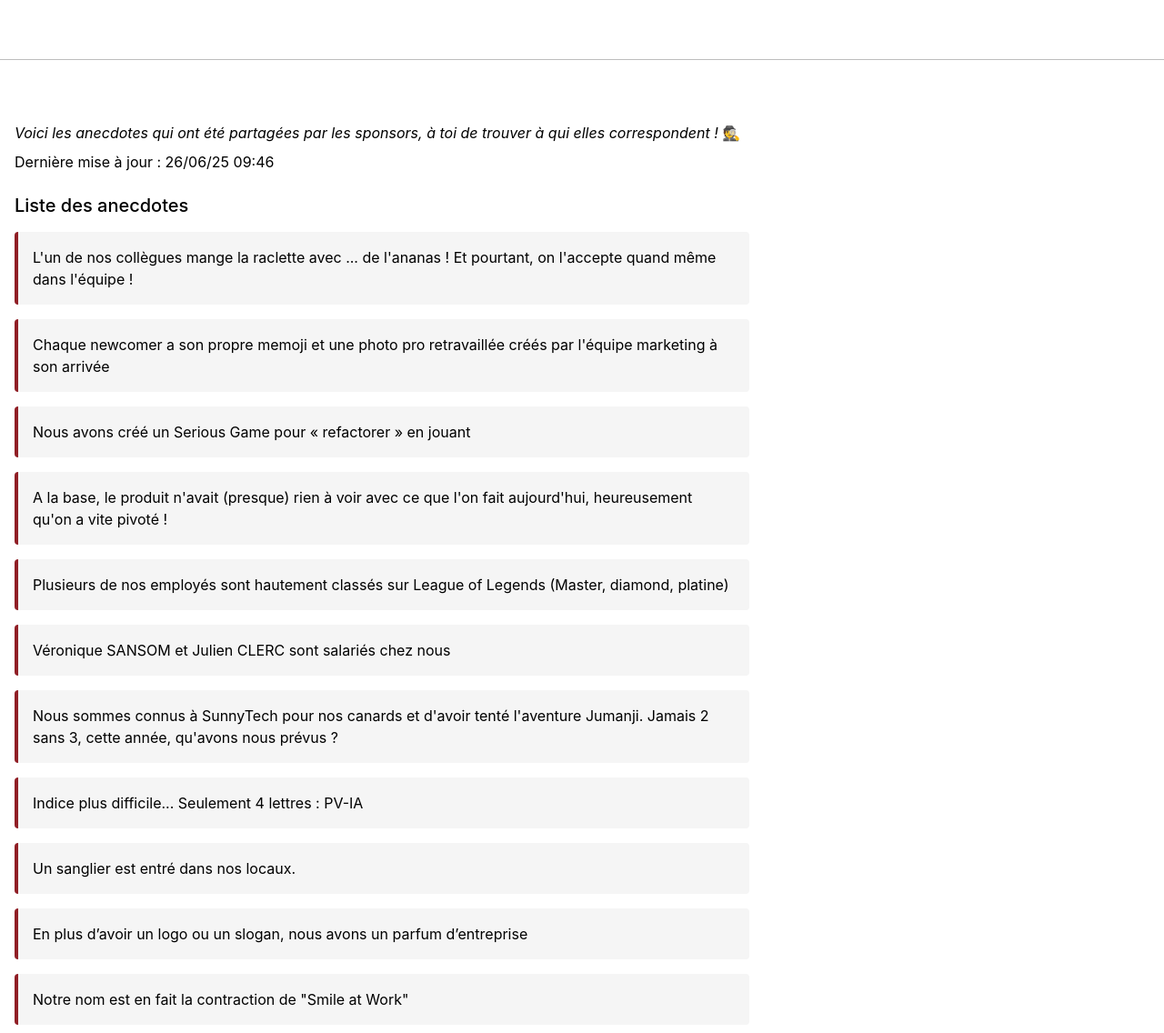
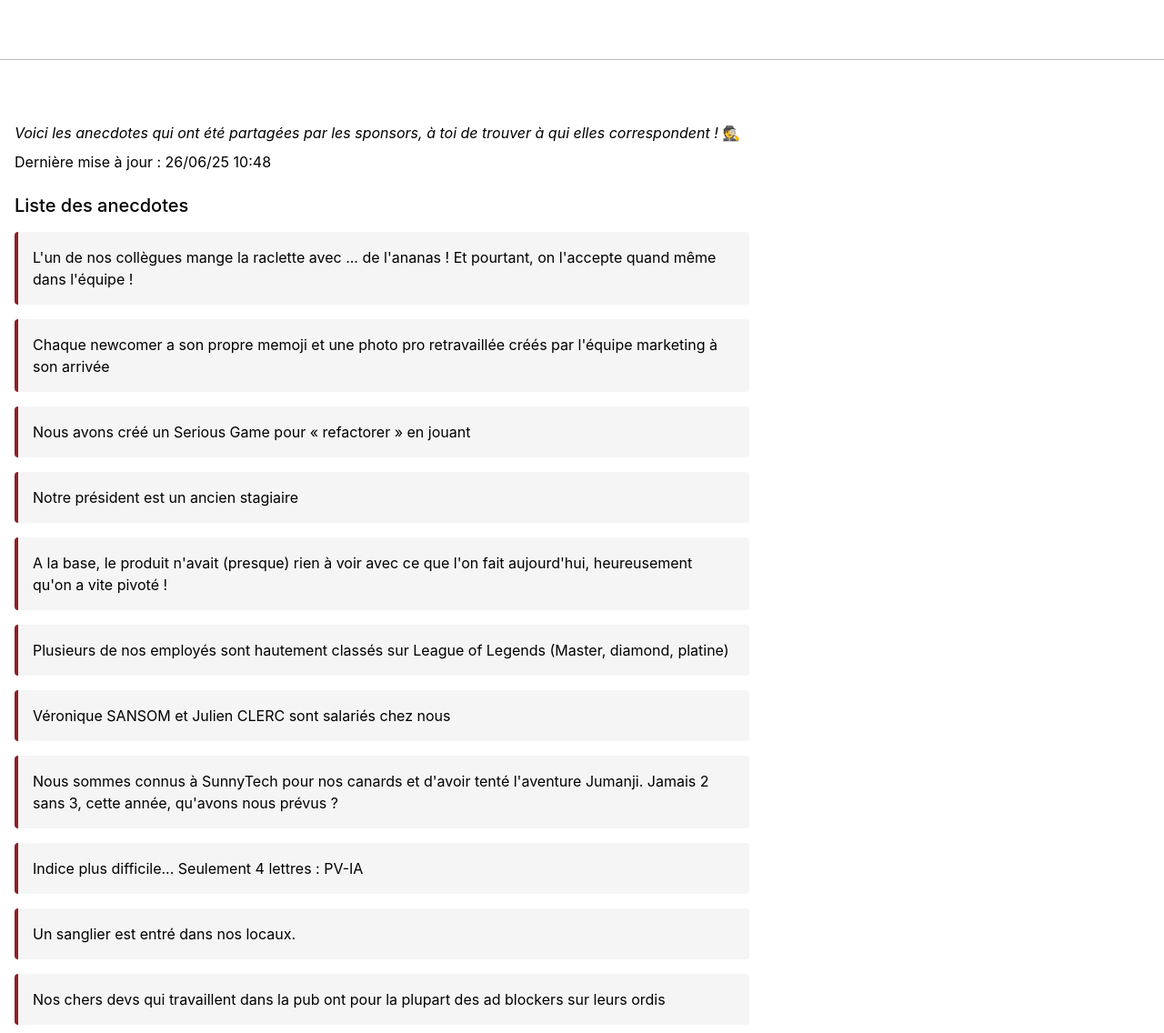
Before and after one commit to Sunny-Tech/SunnyTechWebsite, an Astro site: page /anecdotes in a window 1280 px wide. Shown: the part 164-1300 px from the top of the page at 91% size. Built offline with nearby package versions, Linux system fonts and the light colour scheme; Astro itself is replaced by a stand-in of ours.

Commit message:
Update anecdotes (#40)
* add anecdtores

* update time

* update anecdotes

* updated time

```diff
--- a/src/markdown/anecdotes.md
+++ b/src/markdown/anecdotes.md
@@ -17,7 +17,7 @@ h3 + .anecdote-list {
 
 _Voici les anecdotes qui ont été partagées par les sponsors, à toi de trouver à qui elles correspondent&nbsp;!_ 🕵
 
-Dernière mise à jour : 26/06/25 09:46
+Dernière mise à jour : 26/06/25 10:48
 
 ### Liste des anecdotes
 
@@ -25,17 +25,20 @@ Dernière mise à jour : 26/06/25 09:46
   <li>L'un de nos collègues mange la raclette avec ... de l'ananas ! Et pourtant, on l'accepte quand même dans l'équipe !</li>
   <li>Chaque newcomer a son propre memoji et une photo pro retravaillée créés par l'équipe marketing à son arrivée</li>
   <li>Nous avons créé un Serious Game pour « refactorer » en jouant</li>
+  <li>Notre président est un ancien stagiaire</li>
   <li>A la base, le produit n'avait (presque) rien à voir avec ce que l'on fait aujourd'hui, heureusement qu'on a vite pivoté !</li>
   <li>Plusieurs de nos employés sont hautement classés sur League of Legends (Master, diamond, platine)</li>
   <li>Véronique SANSOM et Julien CLERC sont salariés chez nous</li>
   <li>Nous sommes connus à SunnyTech pour nos canards et d'avoir tenté l'aventure Jumanji. Jamais 2 sans 3, cette année, qu'avons nous prévus ?</li>
   <li>Indice plus difficile... Seulement 4 lettres : PV-IA</li>
   <li>Un sanglier est entré dans nos locaux.</li>
+  <li>Nos chers devs qui travaillent dans la pub ont pour la plupart des ad blockers sur leurs ordis</li>
   <li>En plus d’avoir un logo ou un slogan, nous avons un parfum d’entreprise</li>
   <li>Notre nom est en fait la contraction de "Smile at Work"</li>
   <li>Nous sommes répartis entre Montpellier Paris et la Pologne</li>
   <li>Nous sommes très connus pour notre produit phare, mais proposons aussi une agence de voyage d'affaires en ligne entre autres.</li>
   <li>Notre égérie a un nom de fruit.</li>
+  <li>Notre directeur d'agence fait des paquitos à chaque soirées</li>
   <li>Notre podcast "IA pas que la Data" a failli s'appeler "Je danse avec l'IA" ("Je danse avec le mia".. pour la référence !)</li>
   <li>Le tigre pour nous, c'est plus qu’un animal, c’est notre coupe du monde </li>
 </ul>
```
